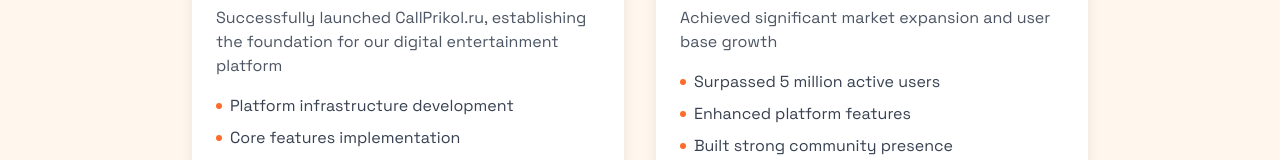
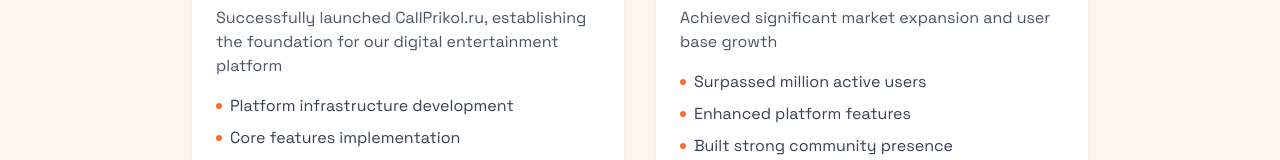
Before and after one commit to 8di4k/Call-Token, a React (Vite) app: page /roadmap in a window 1280 px wide. Shown: the part 710-870 px from the top of the page. Built offline with nearby package versions, Linux system fonts and the light colour scheme.

Commit message:
Update LanguageContext.tsx

```diff
--- a/src/contexts/LanguageContext.tsx
+++ b/src/contexts/LanguageContext.tsx
@@ -180,7 +180,7 @@
           title: 'Market Growth',
           description: 'Achieved significant market expansion and user base growth',
           achievements: [
-            'Surpassed 5 million active users',
+            'Surpassed million active users',
             'Enhanced platform features',
             'Built strong community presence',
             'Expanded content categories'
```
